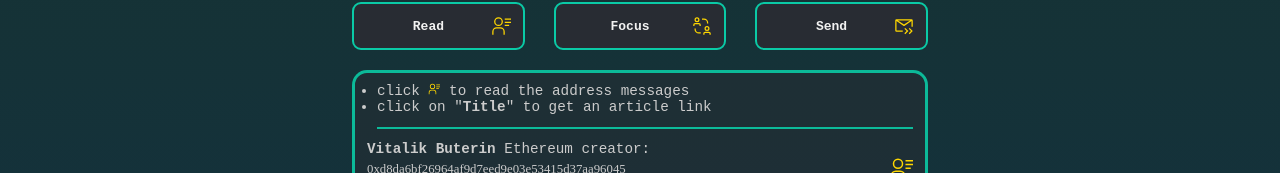
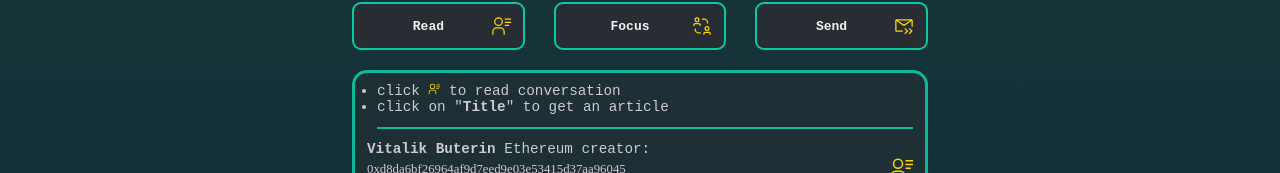
Before and after one commit to gituser6hij/unblockchat, a Next.js app: page / in a window 1280 px wide. Both pictures are taken after a click on the button "Discover". Shown: the part 161-334 px from the top of the page. Built offline with nearby package versions, Linux system fonts and the light colour scheme; no server answers.

Commit message:
discover margintop2

```diff
--- a/pages/index.js
+++ b/pages/index.js
@@ -603,13 +603,12 @@
               <ul className={styles.myTitle}>
                 <li>
                   click <img src="CarbonUserProfile.svg" width="12px" /> to read
-                  the address messages{" "}
+                  conversation{" "}
                 </li>
                 {/* <hr className={styles.myHr} /> */}
 
                 <li>
-                  click on &quot;<strong>Title</strong>&quot; to get an article
-                  link{" "}
+                  click on &quot;<strong>Title</strong>&quot; to get an article{" "}
                 </li>
               </ul>
               <hr className={styles.myHr} />
@@ -1319,7 +1318,7 @@
         )}
         {isWelcomeCardVisible && (
           <div className={styles.welcomeCard} style={{ marginTop: "20px" }}>
-            <p style={{ marginTop: "12px" }}>
+            <p>
               A decentralized chat system that already exists, waiting to be
               discovered and unBlocked
             </p>
--- a/pages/styles.module.css
+++ b/pages/styles.module.css
@@ -515,14 +515,11 @@
 }
 
 .welcomeCard {
-  /* margin-top: 6px; */
   border-radius: 15px;
   border: 3px solid rgba(10, 202, 166, 0.9);
-  /* background-color: #282c33ff; */
   font-family: "Roboto mono";
   font-size: 1.2em;
-  padding: 60px;
-  /* min-height: 50%; */
+  padding: 24px;
   color: #ccc;
 }
 
@@ -537,6 +534,9 @@
 .welcomeCard p {
   text-align: center;
   /* padding: 6px; */
+  padding: 24px 12px;
+  font-weight: 700;
+  font-family: monospace;
 }
 
 .myContainer div {
```
